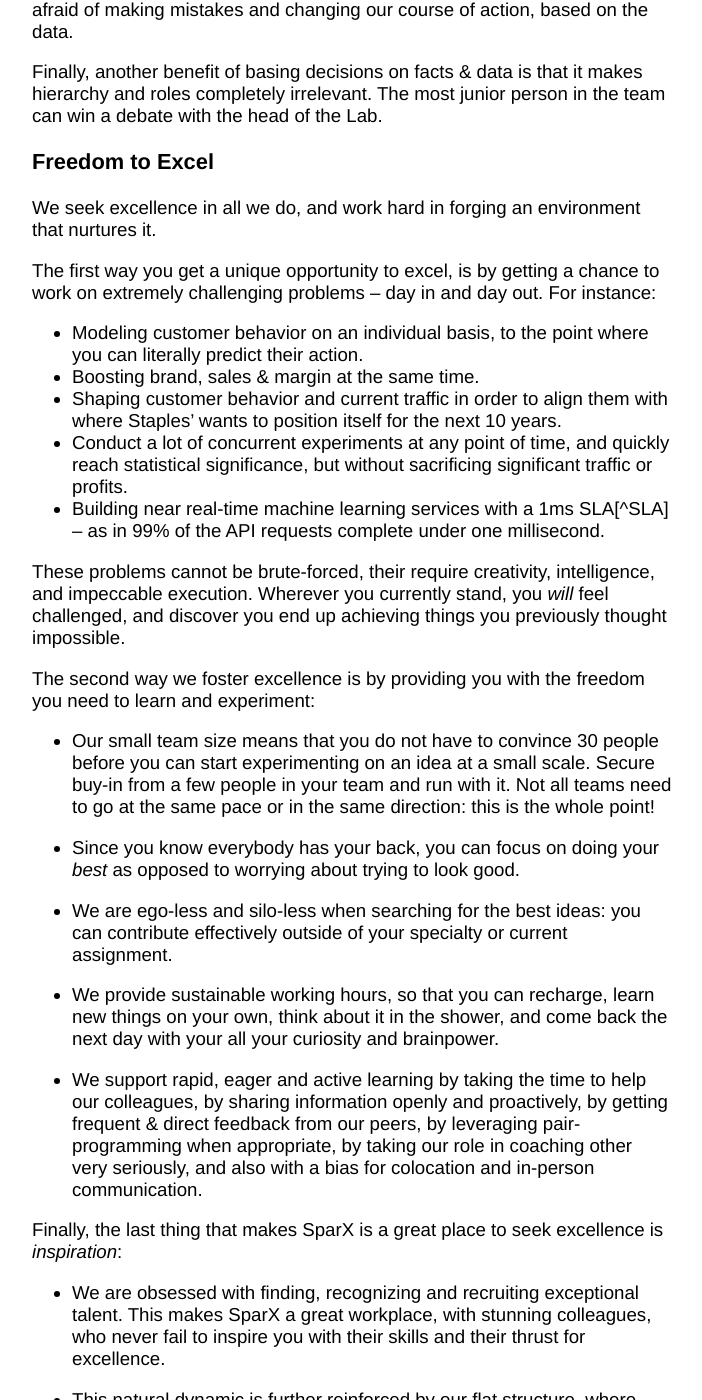
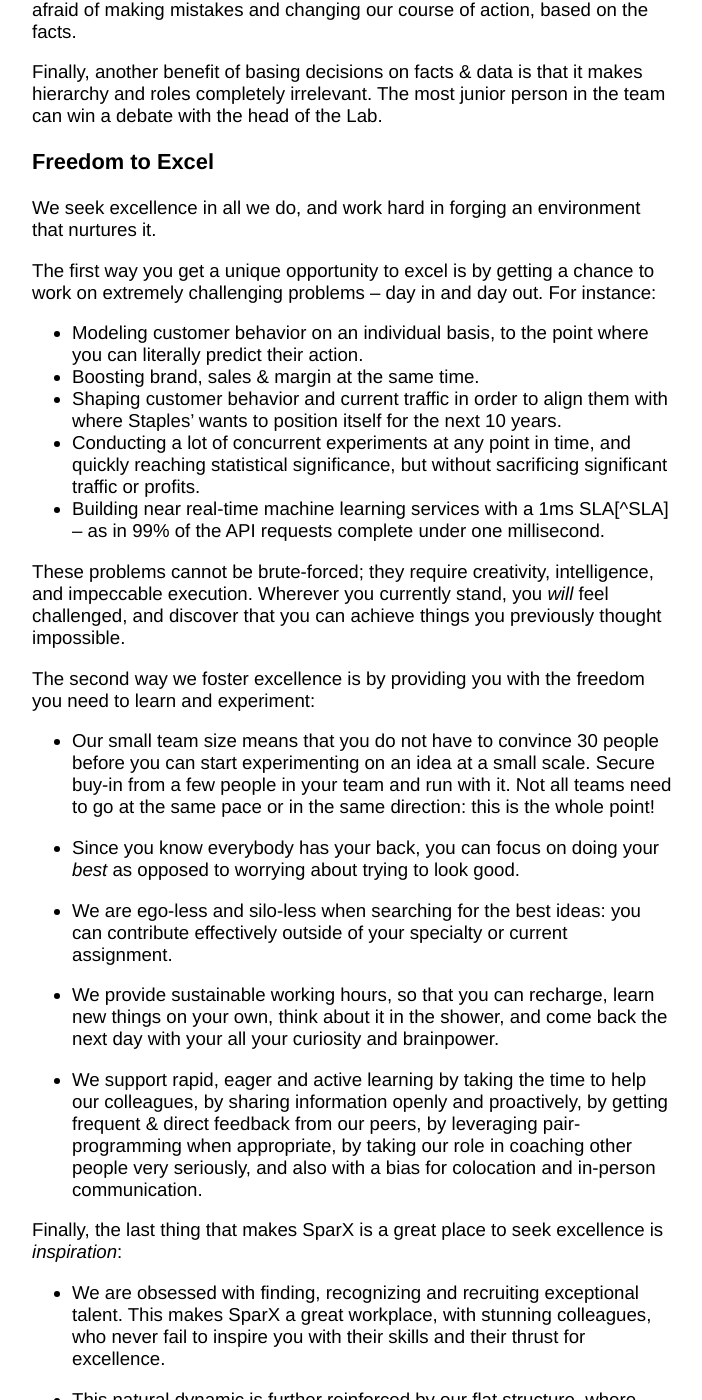
Before and after one commit to staples-sparx/StaplesLabs.github.io, a Jekyll site: the page built from who-we-are.md, in a window 1280 px wide and 1400 px high, scrolled down 3308 px. Shown: the whole window, without its empty margins (288-990 px from the left). Built offline with Jekyll 4.4.1, drawn with Linux system fonts in a browser that asks for light colours; some of the changed text lies outside the part shown.

Commit message:
Courosh's edits

```diff
--- a/who-we-are.md
+++ b/who-we-are.md
@@ -148,7 +148,7 @@
 Being result-oriented also means that we measure what we do, look at
 the data, and surrender quickly to evidence when we are wrong. We are
 not afraid of making mistakes and changing our course of action, based
-on the data.
+on the facts.
 
 Finally, another benefit of basing decisions on facts & data is that
 it makes hierarchy and roles completely irrelevant. The most junior
@@ -159,7 +159,7 @@
 We seek excellence in all we do, and work hard in forging an
 environment that nurtures it.
 
-The first way you get a unique opportunity to excel, is by getting a
+The first way you get a unique opportunity to excel is by getting a
 chance to work on extremely challenging problems -- day in and day
 out. For instance:
 
@@ -168,16 +168,16 @@
 - Boosting brand, sales & margin at the same time.
 - Shaping customer behavior and current traffic in order to align them
   with where Staples' wants to position itself for the next 10 years.
-- Conduct a lot of concurrent experiments at any point of time, and
-  quickly reach statistical significance, but without sacrificing
+- Conducting a lot of concurrent experiments at any point in time, and
+  quickly reaching statistical significance, but without sacrificing
   significant traffic or profits.
 - Building near real-time machine learning services with a 1ms
   SLA[^SLA] -- as in 99% of the API requests complete under one
   millisecond.
 
-These problems cannot be brute-forced, their require creativity,
+These problems cannot be brute-forced; they require creativity,
 intelligence, and impeccable execution. Wherever you currently stand,
-you _will_ feel challenged, and discover you end up achieving things
+you _will_ feel challenged, and discover that you can achieve things
 you previously thought impossible.
 
 The second way we foster excellence is by providing you with the
@@ -204,7 +204,7 @@
   help our colleagues, by sharing information openly and proactively,
   by getting frequent & direct feedback from our peers, by leveraging
   pair-programming when appropriate, by taking our role in coaching
-  other very seriously, and also with a bias for colocation and
+  other people very seriously, and also with a bias for colocation and
   in-person communication.
 
 Finally, the last thing that makes SparX is a great place to seek
```
Also changed, not shown: other parts of who-we-are.md (+5 -5 lines).
